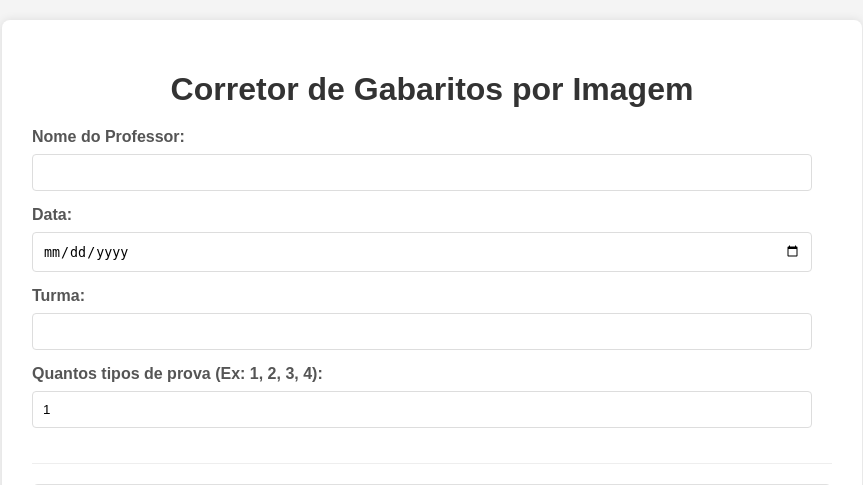
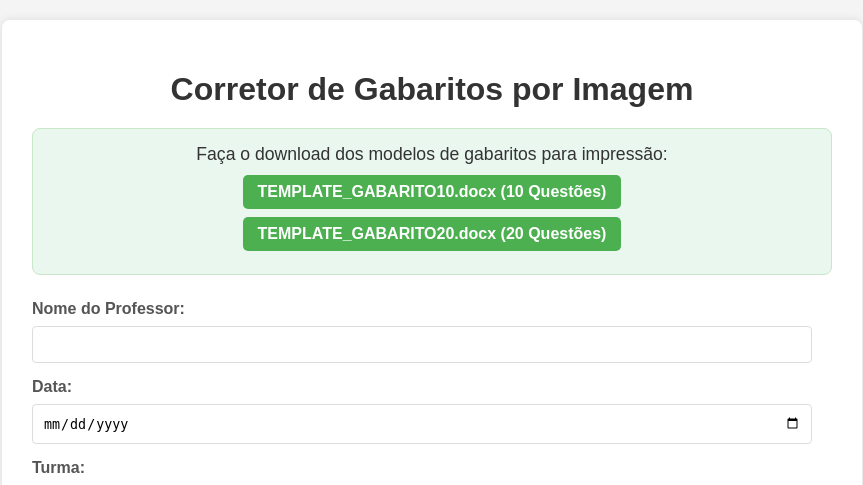
Before and after one commit to jorgecarneirob/corretor_gabarito, a Flask app: page / in a window 1280 px wide. Shown: the top 485 px of the page, without its empty margins (208-1071 px from the left). Run offline with Flask 3, Linux system fonts and the light colour scheme.

Commit message:
Adiciona download dos modelos deos gabaritos

```diff
--- a/app.py
+++ b/app.py
@@ -1,5 +1,5 @@
 import os
-from flask import Flask, request, render_template, redirect, url_for, send_file
+from flask import Flask, request, render_template, redirect, url_for, send_file, send_from_directory
 from werkzeug.utils import secure_filename
 from datetime import datetime
 import json # Para lidar com as respostas certas de forma mais flexível
@@ -11,10 +11,13 @@ from corretor import load_gabarito, run_correction, load_and_preprocess_image #
 app = Flask(__name__)
 app.config['UPLOAD_FOLDER'] = 'uploads/' # Pasta para uploads de imagens
 app.config['ALLOWED_EXTENSIONS'] = {'png', 'jpg', 'jpeg'}
+app.config['TEMPLATE_GABARITO_FOLDER'] = 'templates_gabarito/' # <--- NOVA CONFIGURAÇÃO
 
 # Certifica que a pasta de uploads existe
 if not os.path.exists(app.config['UPLOAD_FOLDER']):
     os.makedirs(app.config['UPLOAD_FOLDER'])
+if not os.path.exists(app.config['TEMPLATE_GABARITO_FOLDER']): # <--- Verifica e cria a pasta de modelos
+    os.makedirs(app.config['TEMPLATE_GABARITO_FOLDER'])
 
 def allowed_file(filename):
     return '.' in filename and \
@@ -23,6 +26,14 @@ def allowed_file(filename):
 @app.route('/')
 def index():
     return render_template('index.html')
+
+# Nova rota para download dos modelos de gabarito
+@app.route('/download_template/<filename>')
+def download_template(filename):
+    try:
+        return send_from_directory(app.config['TEMPLATE_GABARITO_FOLDER'], filename, as_attachment=True)
+    except FileNotFoundError:
+        return "Arquivo não encontrado.", 404
 
 @app.route('/upload', methods=['POST'])
 def upload_file():
--- a/static/css/style.css
+++ b/static/css/style.css
@@ -114,3 +114,43 @@ button:hover {
     font-weight: bold;
     text-align: center;
 }
+.template-download-section {
+    background-color: #e9f7ef; /* Um verde bem claro */
+    border: 1px solid #c8e6c9;
+    padding: 15px 20px;
+    border-radius: 8px;
+    margin-bottom: 25px;
+    text-align: center;
+}
+
+.template-download-section p {
+    margin-top: 0;
+    margin-bottom: 10px;
+    font-size: 1.1em;
+    color: #333;
+}
+
+.template-download-section ul {
+    list-style: none;
+    padding: 0;
+    margin: 0;
+}
+
+.template-download-section li {
+    margin-bottom: 8px;
+}
+
+.template-download-section a {
+    display: inline-block;
+    background-color: #4CAF50; /* Verde */
+    color: white;
+    padding: 8px 15px;
+    border-radius: 5px;
+    text-decoration: none;
+    font-weight: bold;
+    transition: background-color 0.3s ease;
+}
+
+.template-download-section a:hover {
+    background-color: #45a049;
+}
--- a/templates/index.html
+++ b/templates/index.html
@@ -9,6 +9,15 @@
 <body>
     <div class="container">
         <h1>Corretor de Gabaritos por Imagem</h1>
+
+        <div class="template-download-section">
+            <p>Faça o download dos modelos de gabaritos para impressão:</p>
+            <ul>
+                <li><a href="{{ url_for('download_template', filename='TEMPLATE_GABARITO10.docx') }}" download>TEMPLATE_GABARITO10.docx (10 Questões)</a></li>
+                <li><a href="{{ url_for('download_template', filename='TEMPLATE_GABARITO20.docx') }}" download>TEMPLATE_GABARITO20.docx (20 Questões)</a></li>
+            </ul>
+        </div>
+
         <form action="/upload" method="post" enctype="multipart/form-data" id="correctionForm">
             <label for="professor_name">Nome do Professor:</label>
             <input type="text" id="professor_name" name="professor_name" required>
```
Also changed, not shown: corretor.py (+9 -9 lines).
